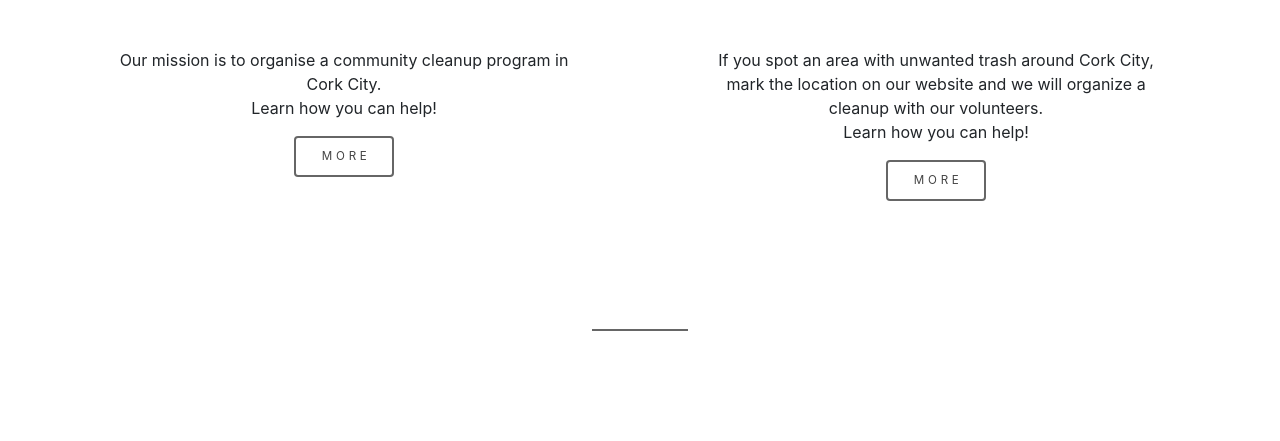
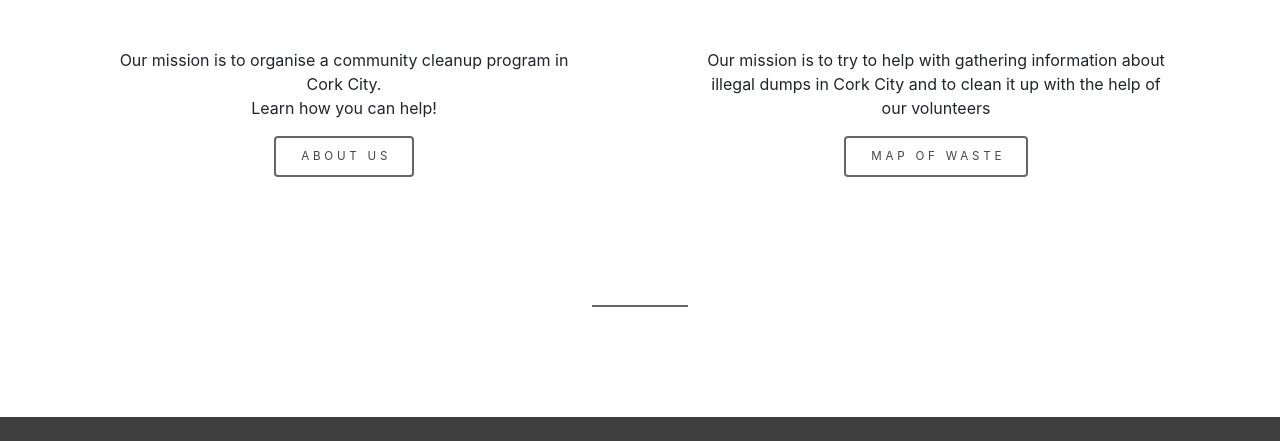
Before and after one commit to natalijabujevic0708/Clean-Up-Cork-City, a Python web app: template templates/index.html in a window 1280 px wide. Shown: the part 1126-1567 px from the top of the page. After the commit the page ends 1543 px from the top, so only its background shows below. Run offline with Jinja, Linux system fonts and the light colour scheme; the template is opened without the code that fills it, so the values that code supplies are empty; some libraries are stand-ins or nearby versions.

Commit message:
Change the content of the paragraphs

```diff
--- a/templates/index.html
+++ b/templates/index.html
@@ -21,7 +21,7 @@
             </header>
             <p>Our mission is to organise a community cleanup program in Cork City. <br> Learn how you can help!</p>
             <ul class="actions">
-                <li><a href="{{url_for('about')}}" class="button">More</a></li>
+                <li><a href="{{url_for('about')}}" class="button">About Us</a></li>
             </ul>
         </article>
         <article class="item">
@@ -31,10 +31,9 @@
                         class="images" /></a>
                 <h3>Creating a map of waste</h3>
             </header>
-            <p>If you spot an area with unwanted trash around Cork City, mark the location on our website and we will
-                organize a cleanup with our volunteers.<br> Learn how you can help!</p>
+            <p> Our mission is to try to help with gathering information about illegal dumps in Cork City and to clean it up with the help of our volunteers</p>
             <ul class="actions">
-                <li><a href="{{url_for('locations')}}" class="button">More</a></li>
+                <li><a href="{{url_for('locations')}}" class="button">Map of Waste</a></li>
             </ul>
         </article>
     </section>
```
Also changed, not shown: templates/about.html (+4 -3 lines).
